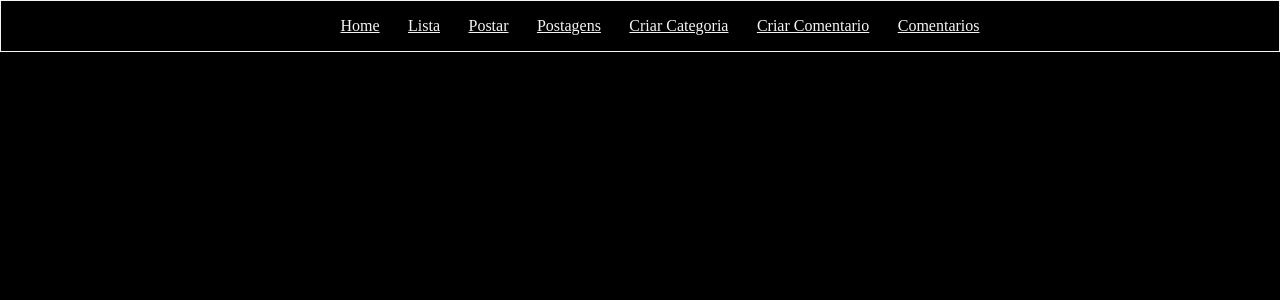
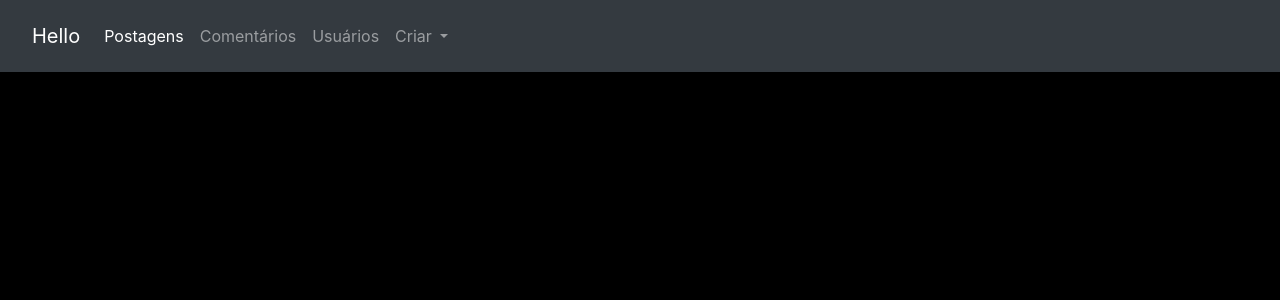
Before and after one commit to anagirao/blog, a Django app: page /post in a window 1280 px wide. Shown: the top 300 px of the page. Run offline with Django 3.2, Linux system fonts and the light colour scheme; data that the repository does not hold is empty; some libraries are stand-ins or nearby versions.

Commit message:
mudanças no css

```diff
--- a/static/css/style.css
+++ b/static/css/style.css
@@ -1,31 +1,4 @@
-.navbar{
-    border: 1px solid whitesmoke;
-    background-color: black;
-}
 
-.menu{
-
-    display: flex;
-    justify-content: center;
-}
-.menu ul{
-    width: 50%;
-    display: flex;
-    justify-content: space-between;
-
-}
-
-.menu ul{
-    list-style: none;
-}
-
-.menu ul li a{
-    color: whitesmoke;
-}
-
-.menu ul li a:hover{
-    color: blueviolet;
-}
 
 .Divisao {
     color: white;
--- /dev/null
+++ b/static/css/stylenavs.css
@@ -0,0 +1,4 @@
+.navbarnavbar-darkbg-dark{
+    background-color: black;
+
+}
--- a/templates/base.html
+++ b/templates/base.html
@@ -1,6 +1,7 @@
 {% load static %}
 <!DOCTYPE html>
 <html lang="en">
+
 <head>
     <meta charset="UTF-8">
     <meta name="viewport" content="width=device-width, initial-scale=1.0">
@@ -9,31 +10,51 @@
 
     <link rel="stylesheet" href="{% static 'css/style.css' %}">
     <link rel="stylesheet" href="{% static 'css/normalize.css' %}">
-
+    <link rel="stylesheet" href="node_modules/bootstrap/compiler/stylenavs.css">
+    <link rel="stylesheet" href="https://stackpath.bootstrapcdn.com/bootstrap/4.1.3/css/bootstrap.min.css" integrity="sha384-MCw98/SFnGE8fJT3GXwEOngsV7Zt27NXFoaoApmYm81iuXoPkFOJwJ8ERdknLPMO" crossorigin="anonymous">
     {% block style %} {% endblock style %}
 
 </head>
 <body>
-    <nav class="navbar">
-        <div class="menu">
+        <nav class="navbar navbar-dark bg-dark">
+                <nav class="navbar navbar-expand-lg navbar-dark bg-dark">
+                        <a class="navbar-brand" href="{% url 'core:index' %}">Hello</a>
+                        <button class="navbar-toggler" type="button" data-toggle="collapse" data-target="#navbarNavDropdown" aria-controls="navbarNavDropdown" aria-expanded="false" aria-label="Alterna navegação">
+                          <span class="navbar-toggler-icon"></span>
+                        </button>
+                        <div class="collapse navbar-collapse" id="navbarNavDropdown">
+                          <ul class="navbar-nav">
+                            <li class="nav-item active">
+                              <a class="nav-link" href="{% url 'posts:pagina_post' %}">Postagens <span class="sr-only">(Página atual)</span></a>
+                            </li>
+                            <li class="nav-item">
+                              <a class="nav-link" href="{% url 'comentarios:comentario_comentarios' %}">Comentários</a>
+                            </li>
+                            <li class="nav-item">
+                              <a class="nav-link" href="{% url 'users:list_users' %}">Usuários</a>
+                            </li>
+                            <li class="nav-item dropdown">
+                              <a class="nav-link dropdown-toggle" href="{% url 'posts:criar_post' %}" id="navbarDropdownMenuLink" role="button" data-toggle="dropdown" aria-haspopup="true" aria-expanded="false">
+                                Criar
+                              </a>
+                              <div class="dropdown-menu" aria-labelledby="navbarDropdownMenuLink">
+                                <a class="dropdown-item" href="{% url 'posts:criar_post' %}">Postar</a>
+                                <a class="dropdown-item" href="{% url 'comentarios:criarcoment_comentarios' %}">Comentar</a>
+                                <a class="dropdown-item" href="{% url 'categoria:adicionar_categoria' %}">Criar Categoria</a>
 
-            <ul>
-                <li><a href="{% url 'core:index' %}">Home</a></li>
-                <li><a href="{% url 'users:list_users' %}">Lista</a></li>
-                <li><a href="{% url 'posts:criar_post' %}">Postar</a></li>
-                <li><a href="{% url 'posts:pagina_post' %}">Postagens</a></li>
-                <li><a href="{% url 'categoria:adicionar_categoria' %}">Criar Categoria</a></li>
-                <li><a href="{% url 'comentarios:criarcoment_comentarios' %}">Criar Comentario</a></li>
-                <li><a href="{% url 'comentarios:comentario_comentarios' %}">Comentarios</a></li>
-            </ul>
-
-        </div>
-
-
-    </nav>
-
+                              </div>
+                            </li>
+                          </ul>
+                        </div>
+                      </nav>
+      </nav>
     {% block body %}
     {% endblock body %}
 
+
+<script src="https://code.jquery.com/jquery-3.3.1.slim.min.js" integrity="sha384-q8i/X+965DzO0rT7abK41JStQIAqVgRVzpbzo5smXKp4YfRvH+8abtTE1Pi6jizo" crossorigin="anonymous"></script>
+<script src="https://cdnjs.cloudflare.com/ajax/libs/popper.js/1.14.3/umd/popper.min.js" integrity="sha384-ZMP7rVo3mIykV+2+9J3UJ46jBk0WLaUAdn689aCwoqbBJiSnjAK/l8WvCWPIPm49" crossorigin="anonymous"></script>
+<script src="https://stackpath.bootstrapcdn.com/bootstrap/4.1.3/js/bootstrap.min.js" integrity="sha384-ChfqqxuZUCnJSK3+MXmPNIyE6ZbWh2IMqE241rYiqJxyMiZ6OW/JmZQ5stwEULTy" crossorigin="anonymous"></script>
 </body>
+
 </html>
--- a/templates/posts/createpost.html
+++ b/templates/posts/createpost.html
@@ -8,7 +8,7 @@
 {% block scripts %}
     <link rel="stylesheet" href="{% static 'css/style.css' %}">
 {% endblock scripts %}
-
+{% block head %}
 {% block style %}
 <style>
     body{
@@ -23,6 +23,7 @@
 
 
 {% endblock style %}
+{% endblock head %}
 {% block body %}
 <form action="" method="post">
     {% csrf_token %}
```
Also changed, not shown: templates/categoria/deletecat.html (+13 -0 lines), templates/categoria/updatecat.html (+13 -0 lines), templates/comentario/deletecoment.html (+13 -0 lines), templates/comentario/updatecoment.html (+13 -0 lines), templates/core/index.html (+8 -2 lines), templates/posts/delete.html (+13 -0 lines), templates/posts/update.html (+16 -2 lines).
